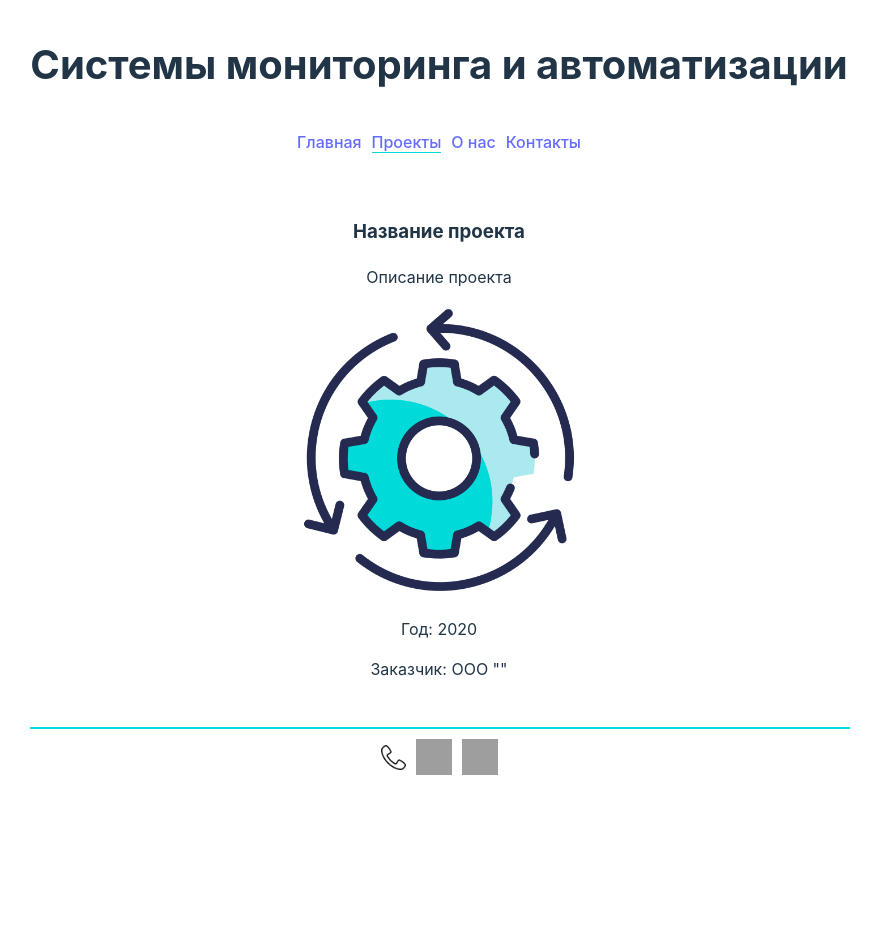
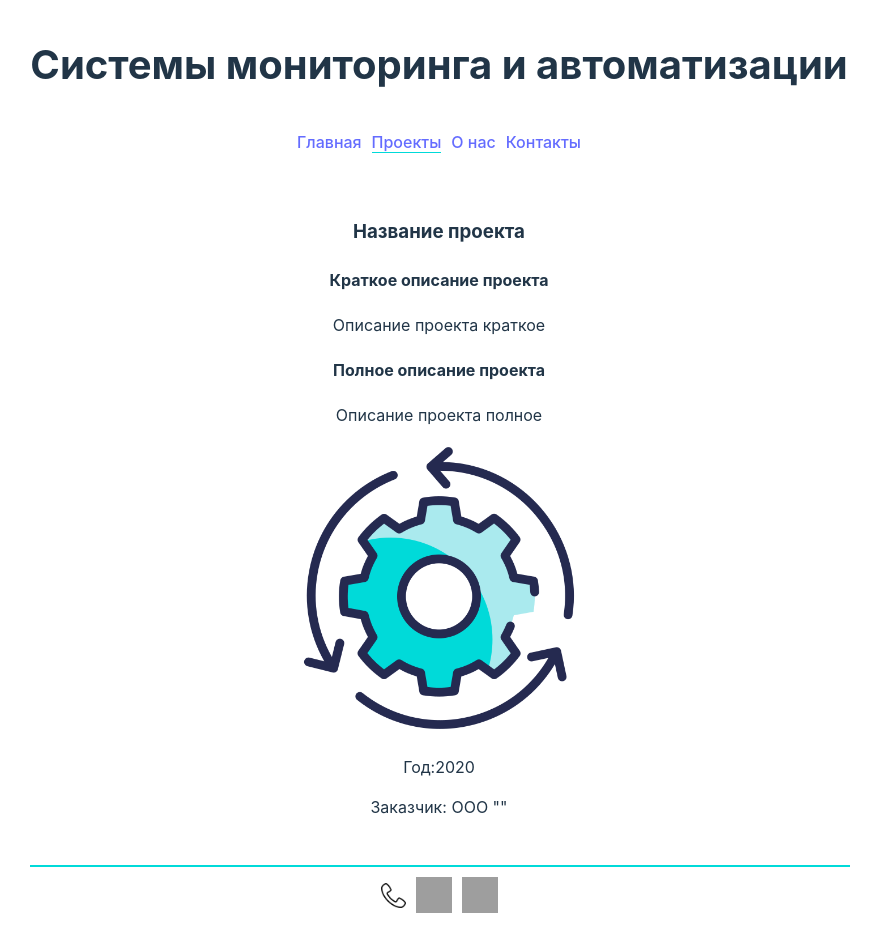
Before and after one commit to KashirinIvan/infoautomation, a React (Vite) app: page /projects/1 in a window 1280 px wide. Shown: the whole page, without its empty margins (201-1078 px from the left). Before the commit the page ends 807 px from the top, so only its background shows below. Built offline with nearby package versions, Linux system fonts and the light colour scheme; grey boxes are pictures that could not be loaded.

Commit message:
splitting the project description

```diff
--- a/src/components/Projects/Projects.jsx
+++ b/src/components/Projects/Projects.jsx
@@ -4,14 +4,17 @@ import styles from "./Projects.module.css"
 
 export const Projects = ({ projectList }) => {
     let { id } = useParams();
-    const project = projectList.find((project)=>project.id===Number(id));
+    const project = projectList.find((project) => project.id === Number(id));
     console.log(project);
     return (
         <div>
             <h3>{project.title}</h3>
+            <h4>Краткое описание проекта</h4>
             <p>{project.description}</p>
+            <h4>Полное описание проекта</h4>
+            <p>{project.descriptionAll}</p>
             <img className={styles.image} src={project.image} alt={`${project.title}`} />
-            <p>Год: {project.year}</p>
+            <p>Год:{project.year}</p>
             <p>Заказчик: {project.customer}"</p>
         </div>
     )
--- a/src/constants/allProjectList.js
+++ b/src/constants/allProjectList.js
@@ -2,7 +2,8 @@ export const allProjectList = [
     {
         id: 1,
         title: "Название проекта",
-        description: "Описание проекта",
+        description: "Описание проекта краткое",
+		descriptionAll: "Описание проекта полное",
         image: '/logo.png',
         year: "2020",
         customer: "ООО \"",
@@ -10,7 +11,8 @@ export const allProjectList = [
     {
         id: 2,
         title: "Название проекта 2",
-        description: "Описание проекта 2",
+        description: "Описание проекта краткое 2",
+		descriptionAll: "Описание проекта полное 2",
         image: '/logo.png',
         year: "2021",
         customer: "ООО \"",
@@ -18,7 +20,8 @@ export const allProjectList = [
     {
         id: 3,
         title: "Название проекта 3",
-        description: "Описание проекта 3",
+        description: "Описание проекта краткое 3",
+		descriptionAll: "Описание проекта полное 3",
         image: '/logo.png',
         year: "2022",
         customer: "ООО \"",
@@ -26,7 +29,8 @@ export const allProjectList = [
     {
         id: 4,
         title: "Название проекта 4",
-        description: "Описание проекта 4",
+        description: "Описание проекта краткое 4",
+		descriptionAll: "Описание проекта полное 4",
         image: '/logo.png',
         year: "2023",
         customer: "ООО \"",
```
